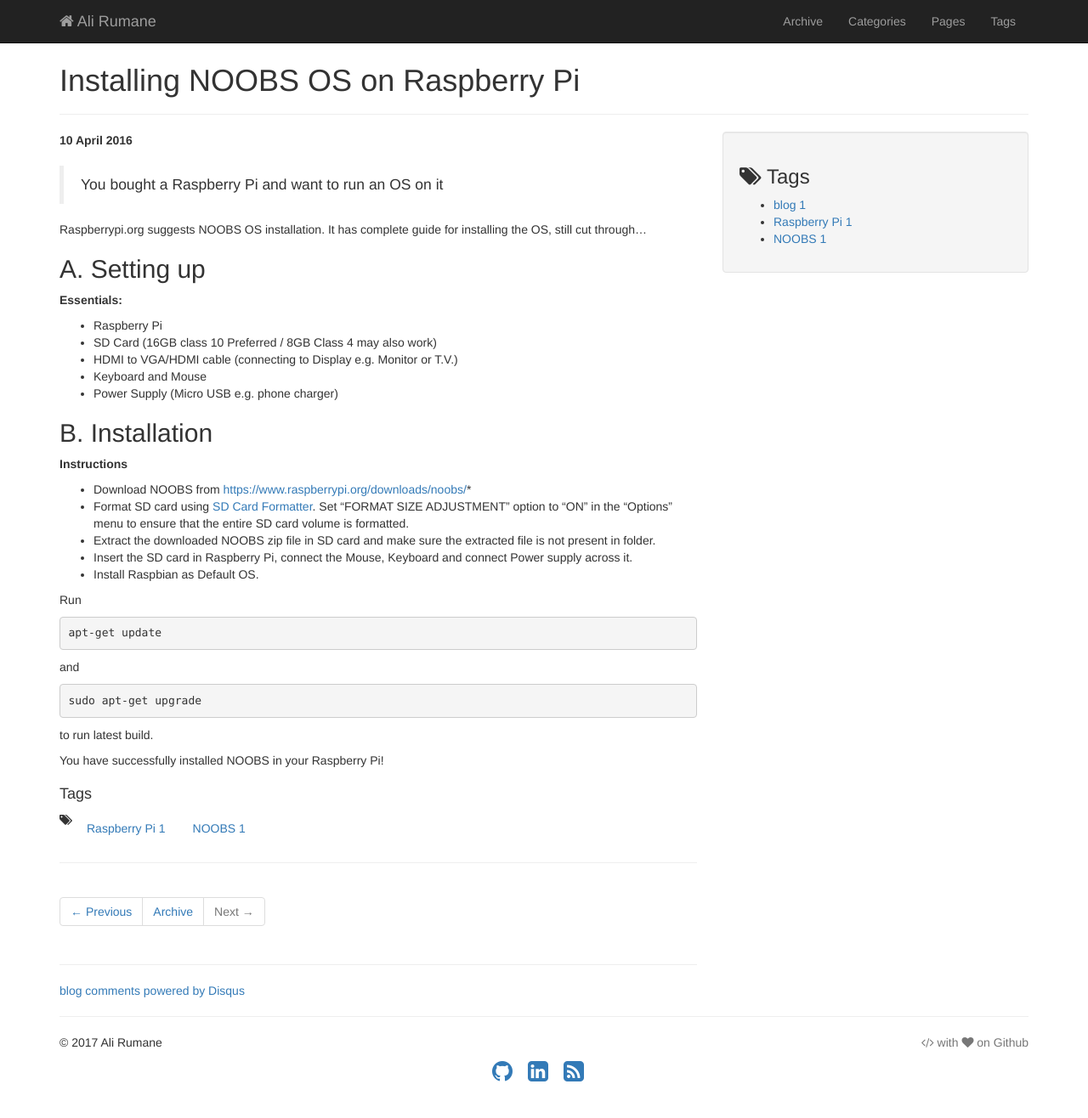
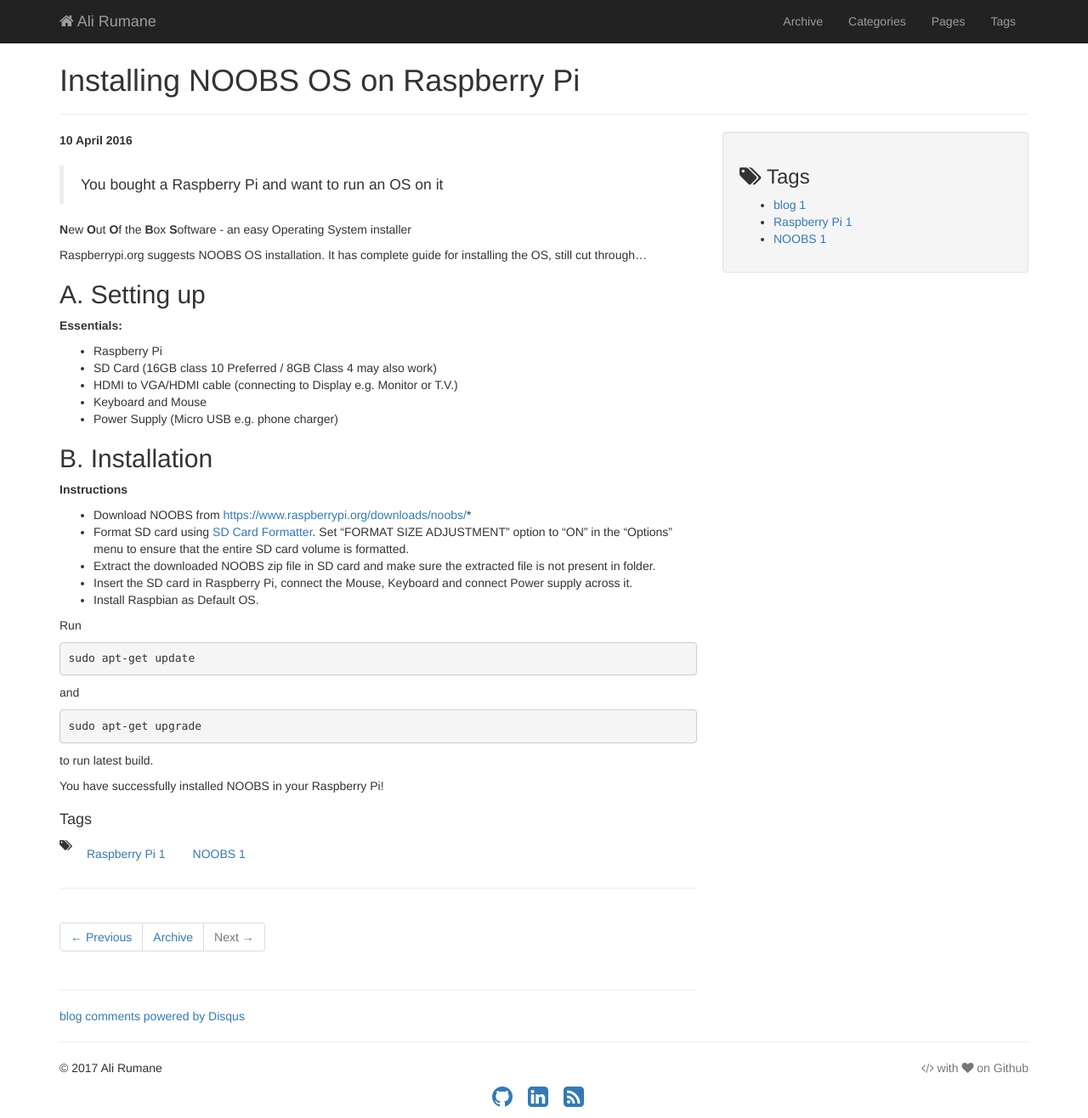
Before and after one commit to alirumane/ali-backup, a Jekyll site: the page built from _posts/2016-04-10-installing-noobs-raspberry-pi.md, in a window 1280 px wide and 1316 px high. Shown: the whole window at 85% size. Built offline with Jekyll 4.4.1, drawn with Linux system fonts in a browser that asks for light colours; comment, search, counter and statistics services are not loaded.

Commit message:
Update 2016-04-10-installing-noobs-raspberry-pi.md

````diff
--- a/_posts/2016-04-10-installing-noobs-raspberry-pi.md
+++ b/_posts/2016-04-10-installing-noobs-raspberry-pi.md
@@ -4,6 +4,8 @@
 tags: [Raspberry Pi, NOOBS]
 ---
 >You bought a Raspberry Pi and want to run an OS on it
+
+**N**ew **O**ut **O**f the **B**ox **S**oftware - an easy Operating System installer
 
 Raspberrypi.org suggests NOOBS OS installation. It has complete guide for installing the OS, still cut through...
 
@@ -29,7 +31,7 @@
 
 Run
 ```
-apt-get update
+sudo apt-get update
 ```
 and
 ```
````
